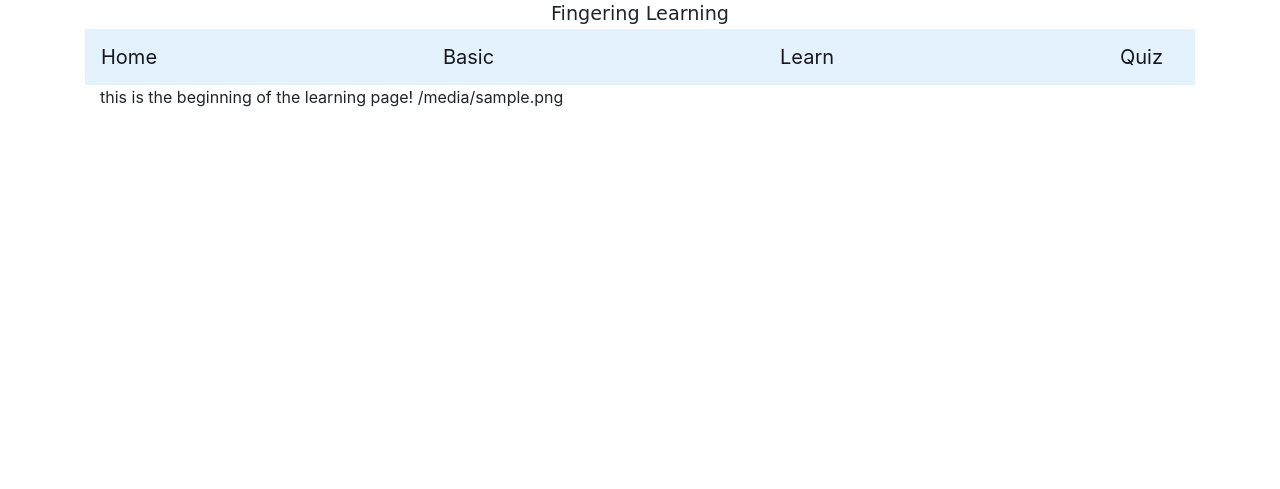
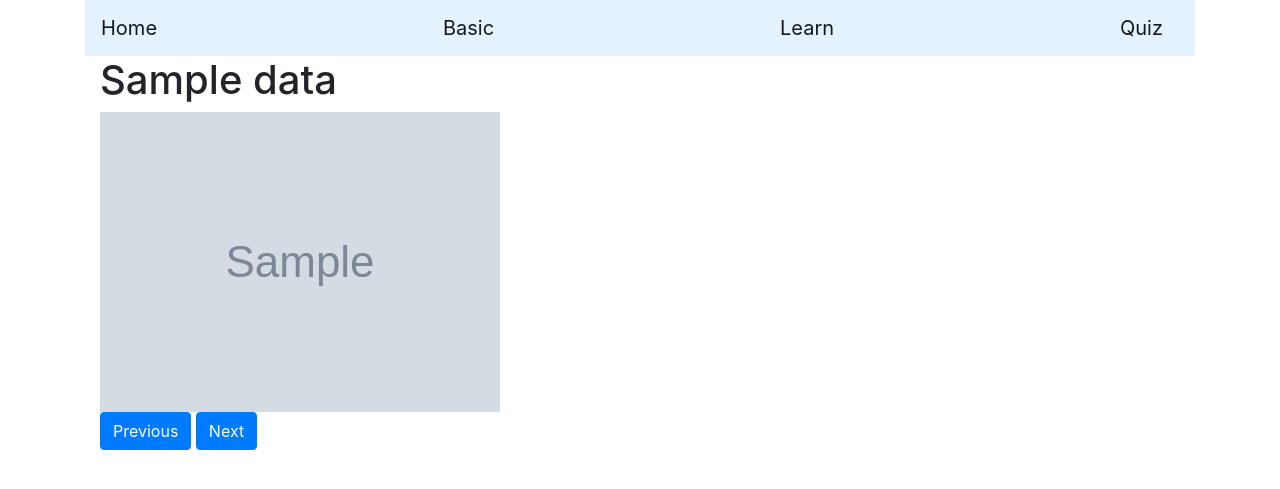
Before and after one commit to TracyCuiYating2/ui-project-group2, a Flask app: template templates/learn.html in a window 1280 px wide. Shown: the top 489 px of the page. Run offline with Flask 2, Linux system fonts and the light colour scheme; the template is opened without the code that fills it: most values are stand-ins (such as "Sample title", 1, 10 or a date in 2020); grey boxes marked "Sample" are stand-in pictures; parts of the project's set-up code (start-up, migrations or seed data) failed here and were passed over; some libraries are stand-ins or nearby versions.

Commit message:
Added basic navigation to the learning section, and modified the structure of the learning data

```diff
--- a/server.py
+++ b/server.py
@@ -6,13 +6,32 @@ app = Flask(__name__)
 
 
 
-learnData =[
-    {
+learnData ={
+    "0": {
         "id": 0,
+        "title": "G Chord",
         "img": "https://b7d3d5f9.rocketcdn.me/wp-content/themes/olympus/utimages/ukuchords/ukuchords_howtoreadchordcharts.png",
-        "altText": "There's a single ukulele with some diagrams for where to place the fingers."
-    }
-]
+        "altText": "There's a single ukulele with some diagrams for where to place the fingers.",
+        "prev": "basic",
+        "next": "1",
+    },
+    "1": {
+        "id": 1,
+        "title": "F Chord",
+        "img": "https://b7d3d5f9.rocketcdn.me/wp-content/themes/olympus/utimages/ukuchords/ukuchords_howtoreadchordcharts.png",
+        "altText": "There's a single ukulele with some diagrams for where to place the fingers.",
+        "prev": "0",
+        "next": "2",
+    },
+    "2": {
+        "id": 2,
+        "title": "C Chord",
+        "img": "https://b7d3d5f9.rocketcdn.me/wp-content/themes/olympus/utimages/ukuchords/ukuchords_howtoreadchordcharts.png",
+        "altText": "There's a single ukulele with some diagrams for where to place the fingers.",
+        "prev": "1",
+        "next": "quiz",
+    },
+}
 
 
 
@@ -24,10 +43,12 @@ def home():
     return render_template('home.html')
 
 
-@app.route('/learn')
-def learn():
-    #learnDataID = learnData[id]
-    return render_template('learn.html', learnData = learnData)
+@app.route('/learn/<id>')
+def learn(id=None):
+    global learnData
+    data = learnData[id]
+
+    return render_template('learn.html', data=data)
 
 
 @app.route('/learn/basic')
--- a/static/basic.js
+++ b/static/basic.js
@@ -0,0 +1,5 @@
+$(document).ready(function(){
+    $(".next").click(function(){
+        window.location.href = '/learn/0'
+    })
+})
--- /dev/null
+++ b/static/learn.js
@@ -0,0 +1,11 @@
+$(document).ready(function(){
+    $(".prev").click(function(){
+        window.location.href = '/learn/' + data.prev
+    })
+})
+
+$(document).ready(function(){
+    $(".next").click(function(){
+        window.location.href = '/learn/' + data.next
+    })
+})
--- a/templates/basic.html
+++ b/templates/basic.html
@@ -5,6 +5,10 @@
 
 <div class="container" id="basic-content">
     One image and some text for introduce basic knowledge for Fingering.
+
+    <div>
+        <button class="btn btn-primary next">Next</button>
+    </div>
 </div>
 
 {% endblock %}
--- a/templates/learn.html
+++ b/templates/learn.html
@@ -2,16 +2,22 @@
 
 {% block content %}
 <script type="text/javascript" src="{{ url_for('static', filename = 'basic.js') }}"></script>
+<script type="text/javascript" src="{{ url_for('static', filename = 'learn.js') }}"></script>
 <script>
 
-    let learnData = {{learnData|tojson}}
-    console.log("data: " + learnData)
+    let data = {{data|tojson}}
+    console.log("data: " + data)
 </script>
 
 <div class="container" id="basic-content">
-    this is the beginning of the learning page!
+    <h1>{{data.title}}</h1>
 
-    {{learnData.img}}
+    <img src="{{data.img}}" alt="{{data.altText}}">
+
+    <div>
+        <button class="btn btn-primary prev">Previous</button>
+        <button class="btn btn-primary next">Next</button>
+    </div>
 </div>
 
 {% endblock %}
--- a/templates/learning_home.html
+++ b/templates/learning_home.html
@@ -20,11 +20,10 @@
 </head>
 <body>
     <div class="container">
-        <div class="page-title">Fingering Learning</div>
         <nav class="navbar navbar-light" style="background-color: #e3f2fd;">
             <a class="navbar-brand" href="/">Home</a>
             <a class="navbar-brand" href="/learn/basic">Basic</a>
-            <a class="navbar-brand" href="/learn">Learn</a>
+            <a class="navbar-brand" href="/learn/0">Learn</a>
             <a class="navbar-brand" href="/learn/quiz">Quiz</a>
         </nav>
 
```
